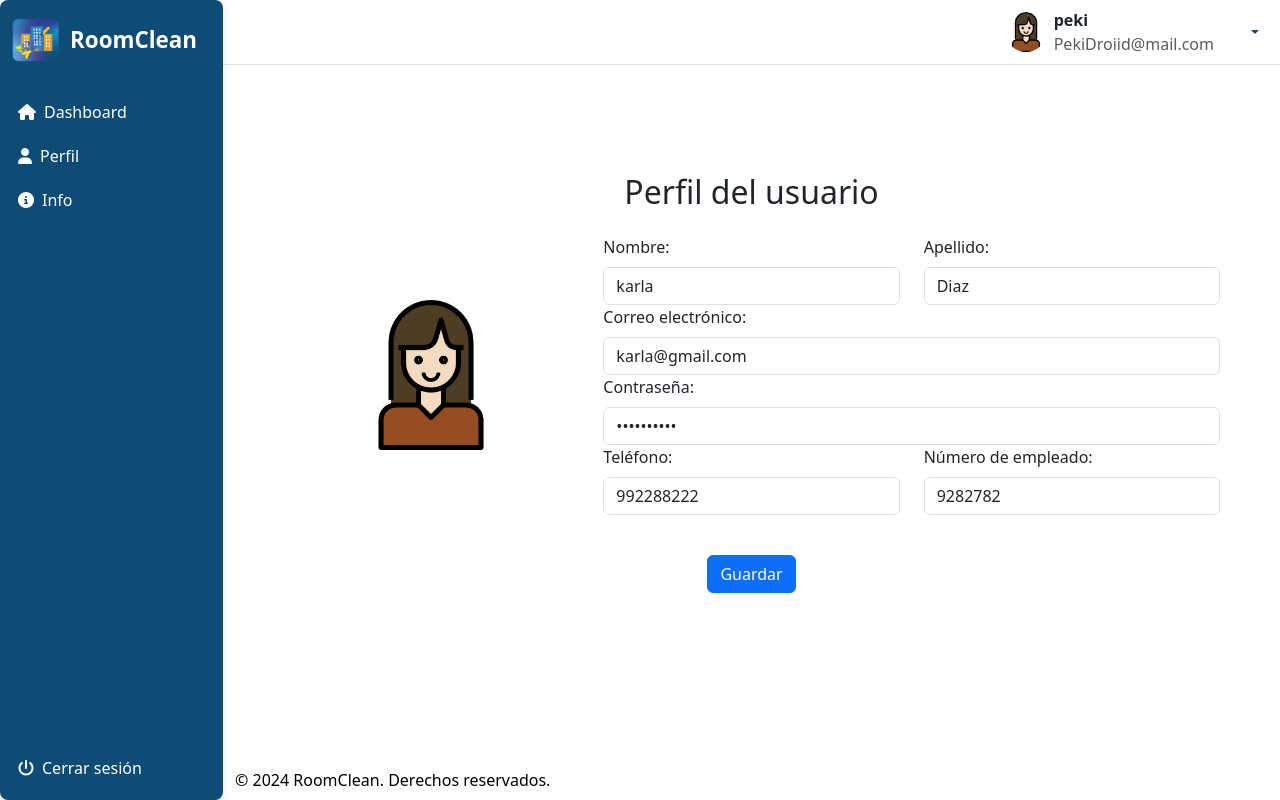
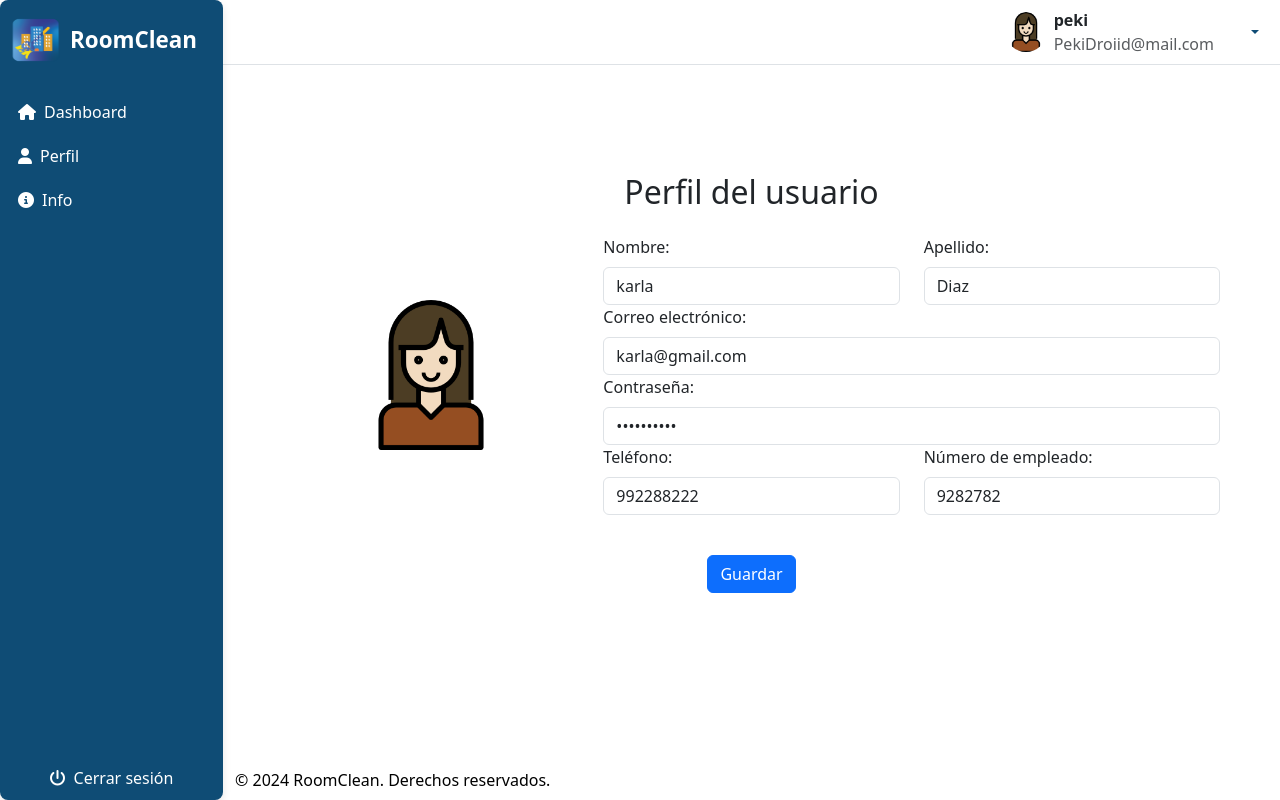
Before and after one commit to RogelioGR/Proyect-RoomClean, a React (Vite) app: page /ViewPerfil in a window 1280 px wide. Built offline with nearby package versions, Linux system fonts and the light colour scheme; sample sign-in values are in the browser's storage; the HTML template or start-up script is replaced by a standard one.

Commit message:
Implementación de logout, y protección de rutas

```diff
--- a/src/App.tsx
+++ b/src/App.tsx
@@ -1,9 +1,9 @@
 import React from 'react';
-import { BrowserRouter as Router, Route, Routes } from 'react-router-dom';
+import { BrowserRouter as Router, Route, Routes, Navigate } from 'react-router-dom';
 import 'bootstrap/dist/css/bootstrap.min.css';
 import '@fortawesome/fontawesome-free/css/all.min.css';
 import 'bootstrap/dist/js/bootstrap.bundle.min';
-import './App.css'
+import './App.css';
 
 /* View paginas del sitio */
 import Dashboardempleado from './pages/Dashboard-Empleado';
@@ -15,28 +15,48 @@ import TaskEmpleado from './pages/ViewTaskEmpleado';
 import Viewinform from './pages/ViewInform';
 import NotFound from './pages/Notfound';
 
-
-
 const App: React.FC = () => {
   return (
     <Router>
-      <div>
-        <Routes>
-        <Route path="/login" element={<Login />} />
-          <Route path="/DashboardAdmin" element={<DashboardAdmin />} />
-          <Route path="/Dashboardempleado" element={<Dashboardempleado />} />
-          <Route path="/ViewPerfil" element={<ViewPerfil/>} />
-          <Route path="/TaskEmpleado" element={<TaskEmpleado />} />
-          <Route path="/AssignTasksAdmin" element={<AssignTasksAdmin />} />
-          <Route path="/Viewinform" element={<Viewinform/>} />
-          <Route path="/" element={<Login />} />
-          <Route path="*" element={<NotFound />} />
-
-
-        </Routes>
-      </div>
+      <AppRoutes />
     </Router>
   );
 };
 
+interface PrivateRouteProps {
+  element: React.ReactElement;
+  roles?: string[];
+}
+
+const PrivateRoute: React.FC<PrivateRouteProps> = ({ element, roles }) => {
+  const authStatus = localStorage.getItem('authenticated');
+  const userRole = localStorage.getItem('rol');
+
+  if (authStatus !== 'true') {
+    return <Navigate to="/login" />;
+  }
+
+  if (roles && userRole && !roles.includes(userRole)) {
+    return <Navigate to="/login" />;
+  }
+
+  return element;
+};
+
+const AppRoutes: React.FC = () => {
+  return (
+    <Routes>
+      <Route path="/login" element={<Login />} />
+      <Route path="/DashboardAdmin" element={<PrivateRoute element={<DashboardAdmin />} roles={['1']} />} />
+      <Route path="/Dashboardempleado" element={<PrivateRoute element={<Dashboardempleado />} roles={['2']} />} />
+      <Route path="/ViewPerfil" element={<PrivateRoute element={<ViewPerfil />}/>} />
+      <Route path="/TaskEmpleado" element={<PrivateRoute element={<TaskEmpleado />} roles={['2']} />} />
+      <Route path="/AssignTasksAdmin" element={<PrivateRoute element={<AssignTasksAdmin />} roles={['1']} />} />
+      <Route path="/Viewinform" element={<PrivateRoute element={<Viewinform />} />} />
+      <Route path="/" element={<Navigate to="/login" />} />
+      <Route path="*" element={<NotFound />} />
+    </Routes>
+  );
+};
+
 export default App;
--- a/src/Components/Header.tsx
+++ b/src/Components/Header.tsx
@@ -1,6 +1,6 @@
 import React from 'react';
 import 'bootstrap/dist/css/bootstrap.min.css';
-import { Link } from 'react-router-dom';
+import LogoutButton from './Logout';
 
 const Header : React.FC = () => {
   return (
@@ -33,10 +33,9 @@ const Header : React.FC = () => {
           >
           </button>
           <ul className="dropdown-menu dropdown-menu-end" aria-labelledby="dropdownMenuButton"  >
-            <li> <Link className="dropdown-item"  to="/login">
-            <i className="fa-solid fa-power-off me-2"></i>
-           Cerrar sesión
-            </Link></li>
+          <li>
+            <LogoutButton />
+          </li>
           </ul>
         </div>
       </div>
--- /dev/null
+++ b/src/Components/Logout.tsx
@@ -0,0 +1,33 @@
+import React from 'react';
+import { logout } from '../Services/AuthService';
+import { useNavigate } from 'react-router-dom';
+
+const LogoutButton: React.FC = () => {
+    const navigate = useNavigate();
+
+    const handleLogout = () => {
+        logout();
+        navigate('/login');
+    };
+
+    return (
+        <button
+            className="btn btn-link dropdown-item"
+            onClick={handleLogout}
+            style={{
+                display: 'flex',
+                alignItems: 'center',
+                justifyContent: 'center',
+                color: 'red',
+                border: 'none',
+                background: 'none',
+                cursor: 'pointer'
+            }}
+        >
+            <i className="fa-solid fa-power-off me-2"></i>
+            Cerrar sesión
+        </button>
+    );
+};
+
+export default LogoutButton;
--- a/src/Components/Sidebar.tsx
+++ b/src/Components/Sidebar.tsx
@@ -1,8 +1,19 @@
 import React from 'react';
 import { Navbar, Nav } from 'react-bootstrap';
 import { Link } from 'react-router-dom';
+import { useNavigate } from 'react-router-dom';
+import { logout } from '../Services/AuthService';
 
 const Sidebar: React.FC = () => {
+
+  const navigate = useNavigate();
+
+  const handleLogout = () => {
+      logout();
+      navigate('/login');
+  };
+
+
   return (
     <Navbar variant="dark" className="sidebar-container" style={{ padding: '10px' }}>
       <Navbar.Brand className="sidebar-brand">
@@ -32,10 +43,22 @@ const Sidebar: React.FC = () => {
       </Nav>
 
       <Nav className="mt-auto w-100">
-        <Nav.Link as={Link} to="/login" className="sidebar-link">
-          <i className="fa-solid fa-power-off sidebar-icon me-2"></i>
-          Cerrar sesión
-        </Nav.Link>
+      <button
+            className="btn btn-link dropdown-item"
+            onClick={handleLogout}
+            style={{
+                display: 'flex',
+                alignItems: 'center',
+                justifyContent: 'center',
+                color: 'white',
+                border: 'none',
+                background: 'none',
+                cursor: 'pointer'
+            }}
+        >
+            <i className="fa-solid fa-power-off me-2"></i>
+            Cerrar sesión
+        </button>
       </Nav>
     </Navbar>
   );
--- a/src/Services/AuthService.ts
+++ b/src/Services/AuthService.ts
@@ -21,3 +21,8 @@ export const login = async (loginData: LoginData): Promise<void> => {
         throw new Error('Error de inicio de sesion');
     }
 };
+
+export const logout = () => {
+    localStorage.removeItem('authenticated');
+    localStorage.removeItem('rol');
+};
```
